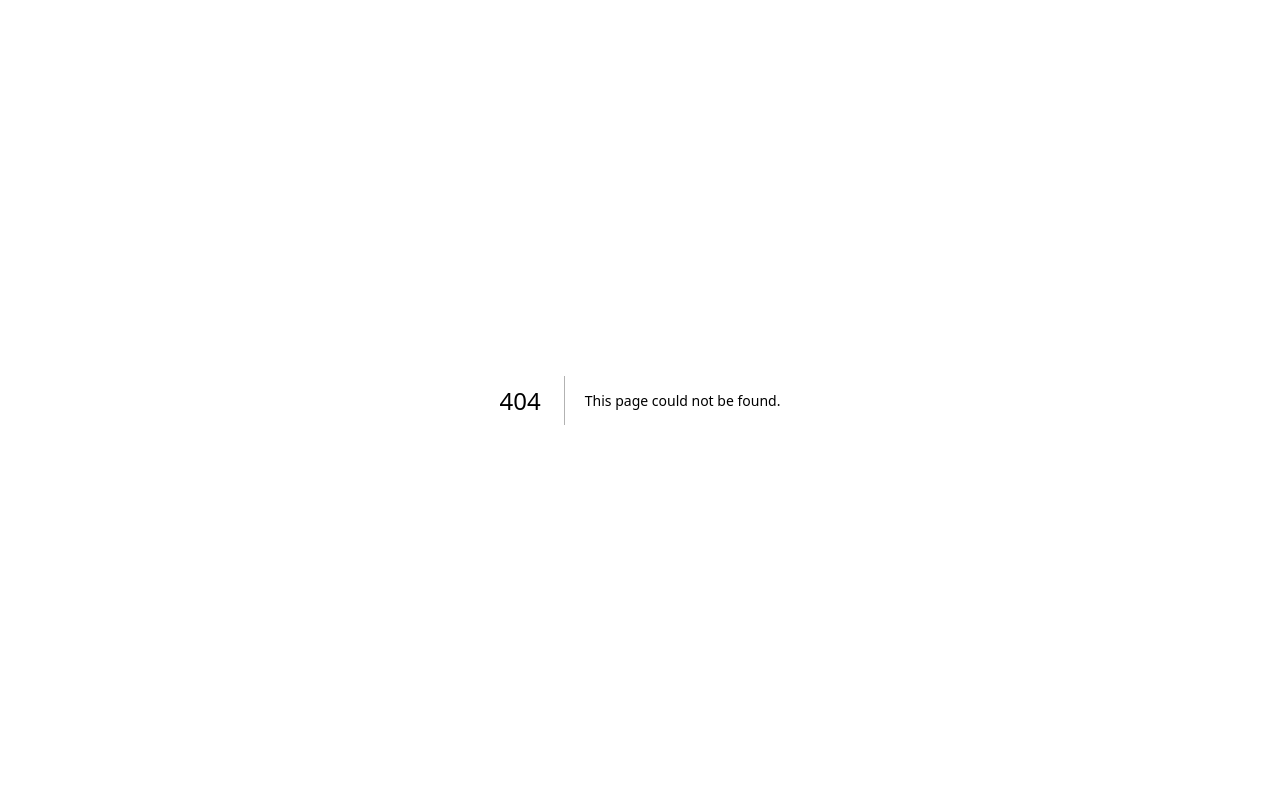
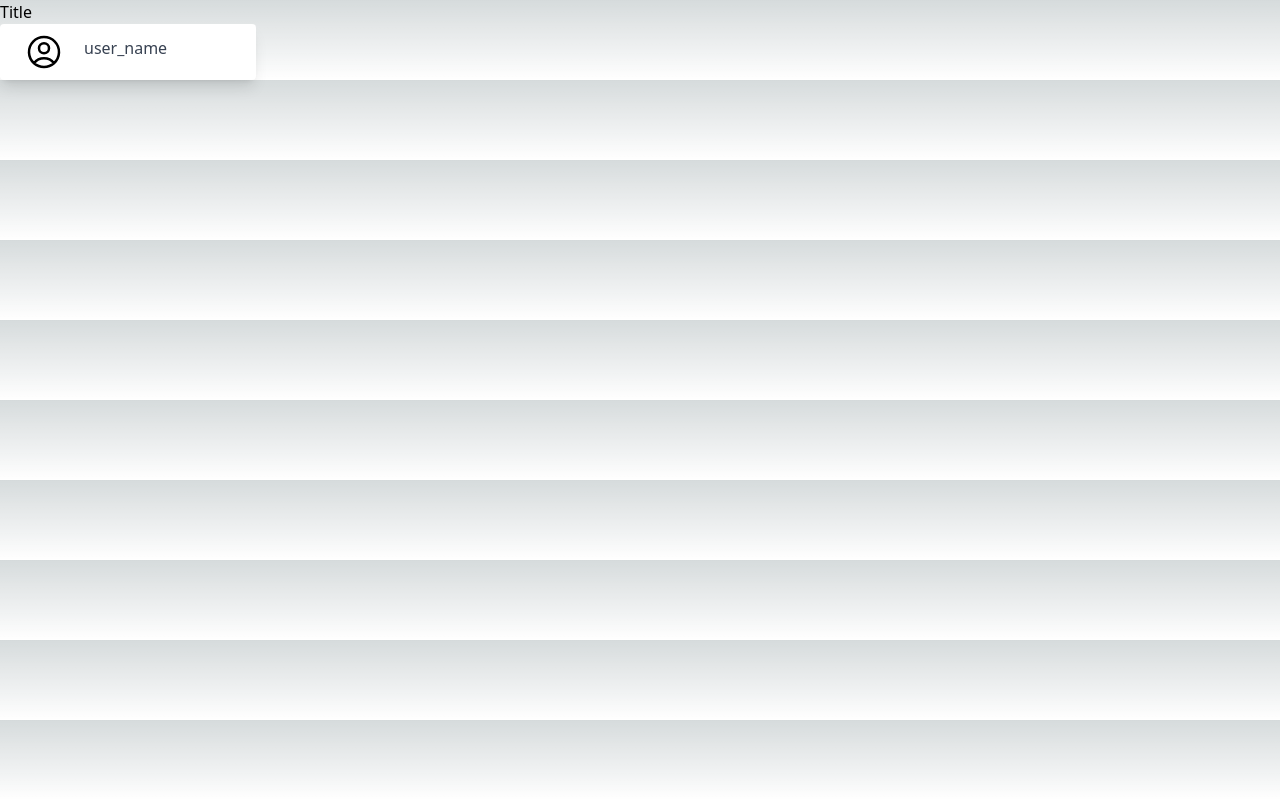
Before and after one commit to Gunma-Dots-to-Code/Gunma-Frontend, a Next.js app in the folder gunma-frontend/: page /QuestionAnswerPage in a window 1280 px wide. Before the commit this address had no page. Built offline with nearby package versions, Linux system fonts and the light colour scheme.

Commit message:
feat: create usercard

```diff
--- /dev/null
+++ b/gunma-frontend/src/components/UserCard.tsx
@@ -0,0 +1,28 @@
+import React from 'react';
+
+const UserCard = () => {
+  return (
+    <div className="w-64 rounded overflow-hidden shadow-lg bg-white">
+      <div className="flex items-center px-4 py-2">
+        <svg
+          xmlns="http://www.w3.org/2000/svg"
+          fill="none"
+          viewBox="0 0 24 24"
+          strokeWidth="1.5"
+          stroke="currentColor"
+          className="w-10 h-10 ml-2 mr-5"
+        >
+          <path
+            strokeLinecap="round"
+            strokeLinejoin="round"
+            d="M17.982 18.725A7.488 7.488 0 0 0 12 15.75a7.488 7.488 0 0 0-5.982 2.975m11.963 0a9 9 0 1 0-11.963 0m11.963 0A8.966 8.966 0 0 1 12 21a8.966 8.966 0 0 1-5.982-2.275M15 9.75a3 3 0 1 1-6 0 3 3 0 0 1 6 0Z"
+          />
+        </svg>
+
+        <p className="text-gray-700 text-l mb-2">user_name</p>
+      </div>
+    </div>
+  );
+};
+
+export default UserCard;
--- /dev/null
+++ b/gunma-frontend/src/pages/QuestionAnswerPage.tsx
@@ -0,0 +1,13 @@
+import React from 'react';
+import UserCard from '../components/UserCard';
+
+const QuestionAnswerPage = () => {
+  return (
+    <div>
+      <h1>Title</h1>
+      <UserCard />
+    </div>
+  );
+};
+
+export default QuestionAnswerPage;
```
